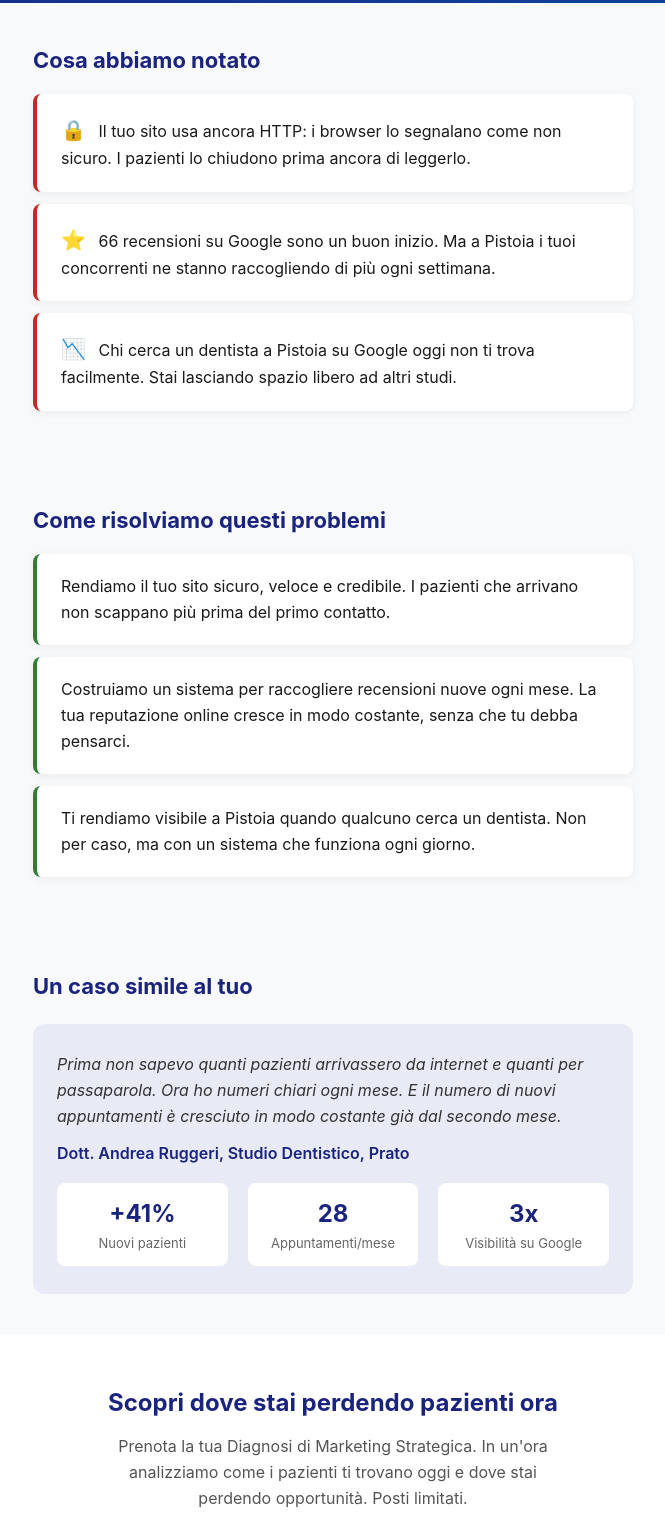
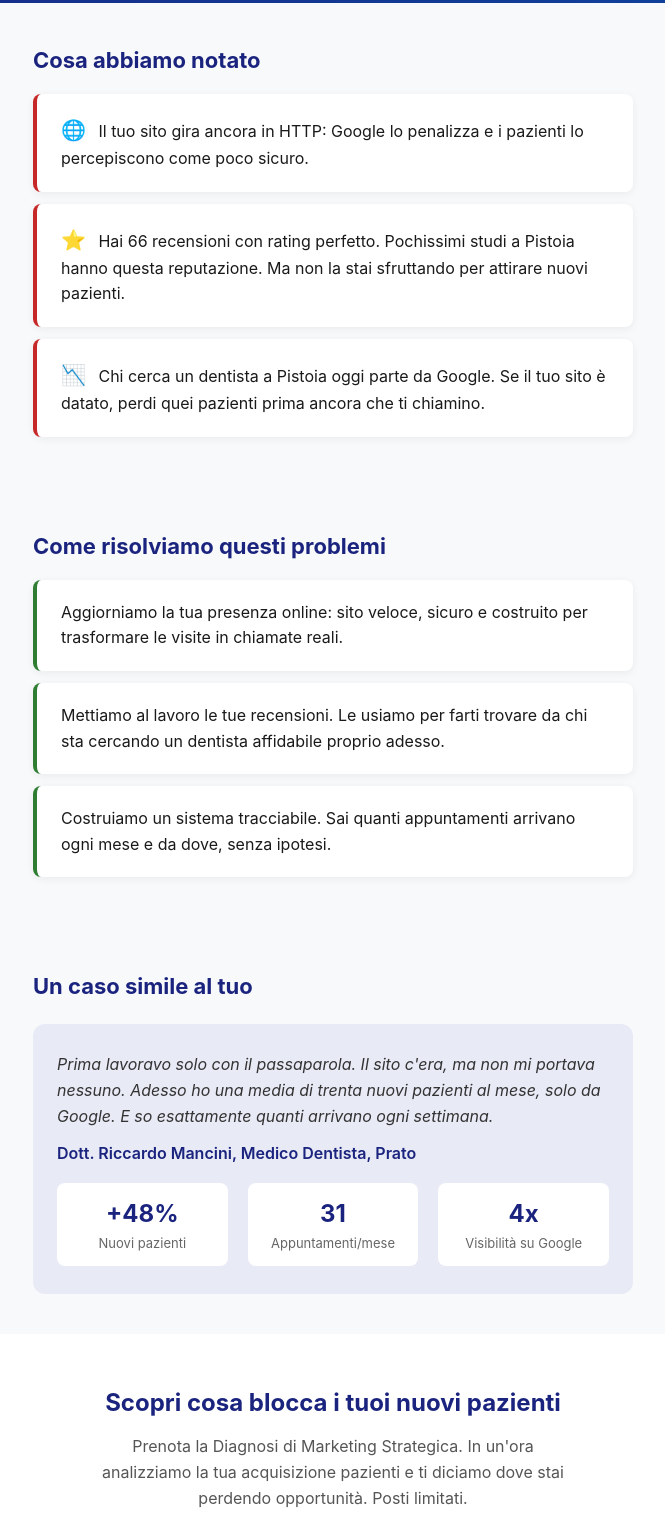
Before and after one commit to gmconsulting-marketing/outreach-pages, a plain HTML site: page proposte/studio-dentistico-fantoni-pistoia-dentisti-pistoia/index.html in a window 1280 px wide. Shown: the part 247-1761 px from the top of the page, without its empty margins (307-972 px from the left). Drawn offline with Linux system fonts and the light colour scheme.

Commit message:
Landing page: studio-dentistico-fantoni-pistoia-dentisti-pistoia

```diff
--- a/proposte/studio-dentistico-fantoni-pistoia-dentisti-pistoia/index.html
+++ b/proposte/studio-dentistico-fantoni-pistoia-dentisti-pistoia/index.html
@@ -3,7 +3,7 @@
 <head>
   <meta charset="UTF-8">
   <meta name="viewport" content="width=device-width, initial-scale=1.0">
-  <title>Studio Dentistico Fantoni: quanti nuovi pazienti stai perdendo ogni mese? - GM Consulting</title>
+  <title>Studio Dentistico Fantoni: quanti nuovi pazienti perdi ogni mese a Pistoia? - GM Consulting</title>
   <style>
     * { margin: 0; padding: 0; box-sizing: border-box; }
     body {
@@ -131,40 +131,40 @@
 </head>
 <body>
   <div class="hero">
-    <h1>Studio Dentistico Fantoni: quanti nuovi pazienti stai perdendo ogni mese?</h1>
-    <p class="subtitle">Abbiamo analizzato la tua presenza online a Pistoia. Ecco cosa abbiamo trovato.</p>
+    <h1>Studio Dentistico Fantoni: quanti nuovi pazienti perdi ogni mese a Pistoia?</h1>
+    <p class="subtitle">Hai recensioni ottime ma il tuo sito non porta appuntamenti. Vediamo perché.</p>
   </div>
 
   <div class="section">
     <h2>Cosa abbiamo notato</h2>
-    <div class="problem-card"><span class="icon">🔒</span> Il tuo sito usa ancora HTTP: i browser lo segnalano come non sicuro. I pazienti lo chiudono prima ancora di leggerlo.</div>
-    <div class="problem-card"><span class="icon">⭐</span> 66 recensioni su Google sono un buon inizio. Ma a Pistoia i tuoi concorrenti ne stanno raccogliendo di più ogni settimana.</div>
-    <div class="problem-card"><span class="icon">📉</span> Chi cerca un dentista a Pistoia su Google oggi non ti trova facilmente. Stai lasciando spazio libero ad altri studi.</div>
+    <div class="problem-card"><span class="icon">🌐</span> Il tuo sito gira ancora in HTTP: Google lo penalizza e i pazienti lo percepiscono come poco sicuro.</div>
+    <div class="problem-card"><span class="icon">⭐</span> Hai 66 recensioni con rating perfetto. Pochissimi studi a Pistoia hanno questa reputazione. Ma non la stai sfruttando per attirare nuovi pazienti.</div>
+    <div class="problem-card"><span class="icon">📉</span> Chi cerca un dentista a Pistoia oggi parte da Google. Se il tuo sito è datato, perdi quei pazienti prima ancora che ti chiamino.</div>
   </div>
 
   <div class="section">
     <h2>Come risolviamo questi problemi</h2>
-    <div class="solution-card">Rendiamo il tuo sito sicuro, veloce e credibile. I pazienti che arrivano non scappano più prima del primo contatto.</div>
-    <div class="solution-card">Costruiamo un sistema per raccogliere recensioni nuove ogni mese. La tua reputazione online cresce in modo costante, senza che tu debba pensarci.</div>
-    <div class="solution-card">Ti rendiamo visibile a Pistoia quando qualcuno cerca un dentista. Non per caso, ma con un sistema che funziona ogni giorno.</div>
+    <div class="solution-card">Aggiorniamo la tua presenza online: sito veloce, sicuro e costruito per trasformare le visite in chiamate reali.</div>
+    <div class="solution-card">Mettiamo al lavoro le tue recensioni. Le usiamo per farti trovare da chi sta cercando un dentista affidabile proprio adesso.</div>
+    <div class="solution-card">Costruiamo un sistema tracciabile. Sai quanti appuntamenti arrivano ogni mese e da dove, senza ipotesi.</div>
   </div>
 
   <div class="section">
     <h2>Un caso simile al tuo</h2>
     <div class="proof-box">
-      <p class="quote">Prima non sapevo quanti pazienti arrivassero da internet e quanti per passaparola. Ora ho numeri chiari ogni mese. E il numero di nuovi appuntamenti è cresciuto in modo costante già dal secondo mese.</p>
-      <p class="attribution">Dott. Andrea Ruggeri, Studio Dentistico, Prato</p>
+      <p class="quote">Prima lavoravo solo con il passaparola. Il sito c'era, ma non mi portava nessuno. Adesso ho una media di trenta nuovi pazienti al mese, solo da Google. E so esattamente quanti arrivano ogni settimana.</p>
+      <p class="attribution">Dott. Riccardo Mancini, Medico Dentista, Prato</p>
       <div class="numbers">
-        <div class="stat"><div class="num">+41%</div><div class="label">Nuovi pazienti</div></div>
-        <div class="stat"><div class="num">28</div><div class="label">Appuntamenti/mese</div></div>
-        <div class="stat"><div class="num">3x</div><div class="label">Visibilità su Google</div></div>
+        <div class="stat"><div class="num">+48%</div><div class="label">Nuovi pazienti</div></div>
+        <div class="stat"><div class="num">31</div><div class="label">Appuntamenti/mese</div></div>
+        <div class="stat"><div class="num">4x</div><div class="label">Visibilità su Google</div></div>
       </div>
     </div>
   </div>
 
   <div class="cta-section">
-    <h2>Scopri dove stai perdendo pazienti ora</h2>
-    <p>Prenota la tua Diagnosi di Marketing Strategica. In un'ora analizziamo come i pazienti ti trovano oggi e dove stai perdendo opportunità. Posti limitati.</p>
+    <h2>Scopri cosa blocca i tuoi nuovi pazienti</h2>
+    <p>Prenota la Diagnosi di Marketing Strategica. In un'ora analizziamo la tua acquisizione pazienti e ti diciamo dove stai perdendo opportunità. Posti limitati.</p>
     <a href="https://gmconsulting.it/diagnosi" class="cta-btn">Prenota la Diagnosi di Marketing Strategica</a>
   </div>
 
```
